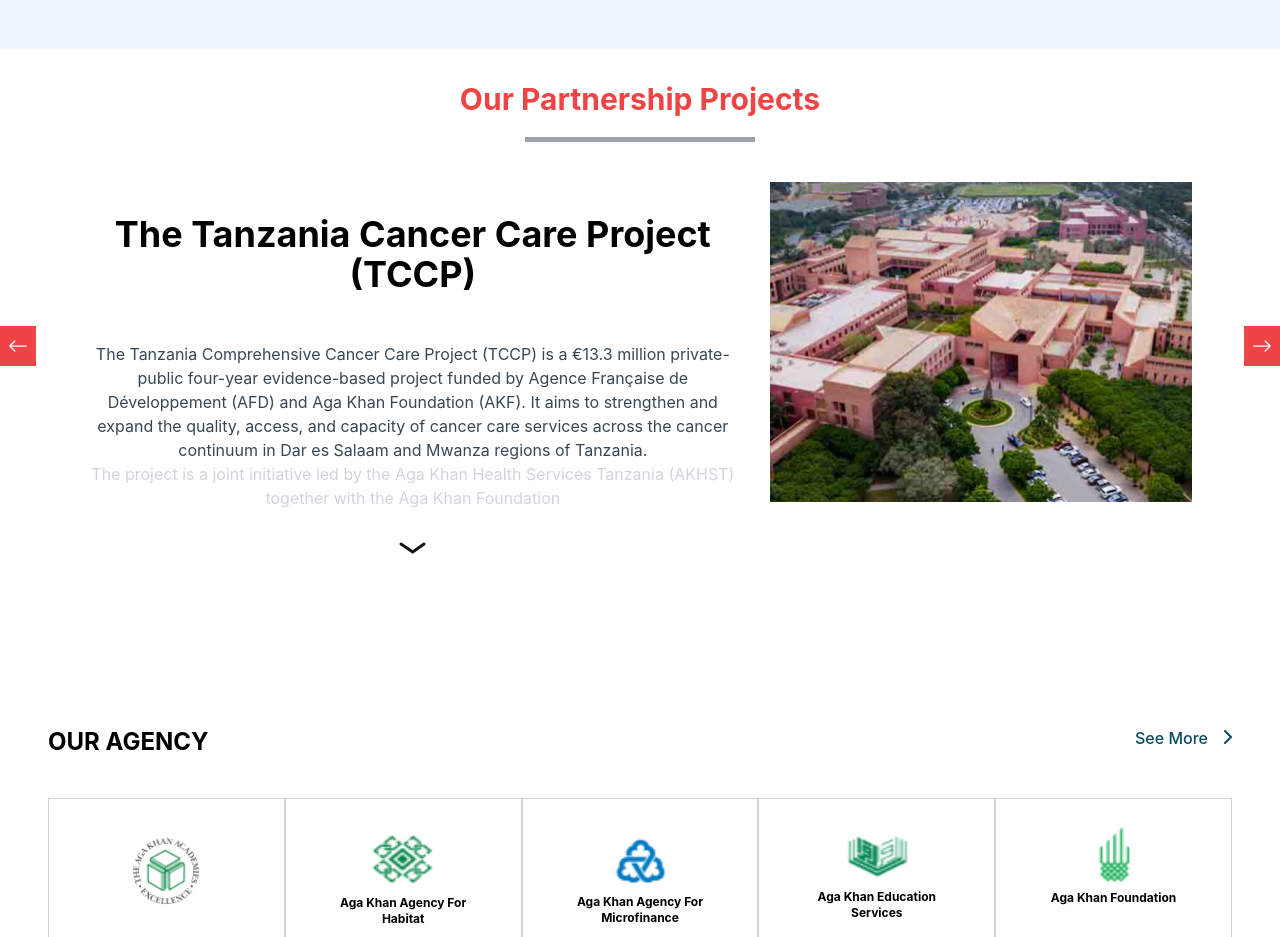
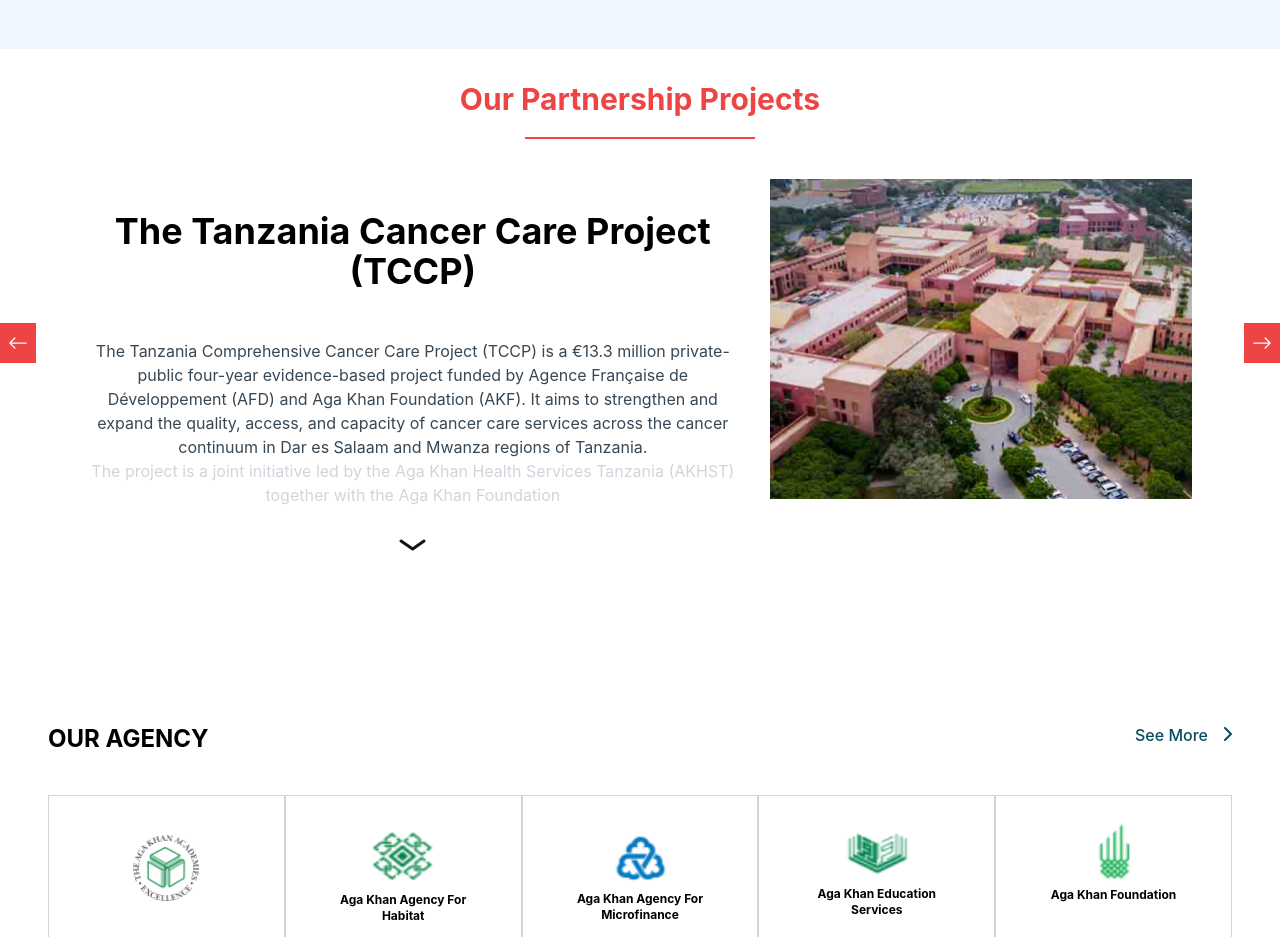
Before and after one commit to Arsalan31/my-project1, a React (Create React App) app: page /Akdn in a window 1280 px wide. Shown: the part 1160-2097 px from the top of the page. Built offline with nearby package versions, Linux system fonts and the light colour scheme; what tailwindcss-rtl would draw is missing.

Commit message:
Update Partners2.js

```diff
--- a/src/Components/Partners2.js
+++ b/src/Components/Partners2.js
@@ -68,7 +68,7 @@ function Partners2(props) {
         <section className="sm:mt-10 lg:mt-0 flex flex-col items-start w-full h-full bg-transparent flex-none order-2 flex-grow-0">
             <div className="container mt-8 sm:px-16 px-8 pb-6 mx-auto">
                 <h4 className="text-red-500 text-3xl font-bold text-center">Our Partnership Projects</h4>
-                <div className="container mx-auto lg:border-gray-400 lg:border-b border-red-500 border-4 lg:w-1/5 w-1/4 flex justify-center mt-5"></div>
+                <div className="container mx-auto border-b lg:border border-red-500 border-4 lg:w-1/5 w-1/4 flex justify-center mt-5"></div>
                 <div className="flex flex-wrap justify-center mt-10">
                     <>
                         <Swiper
```
